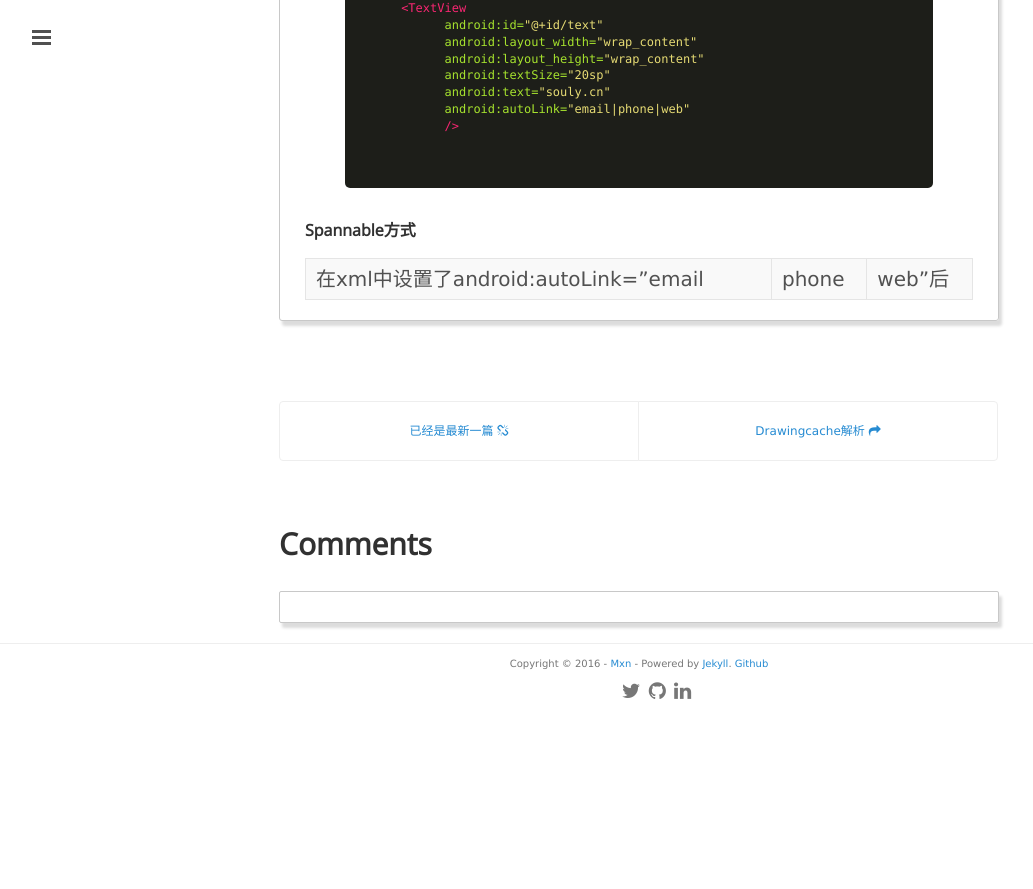
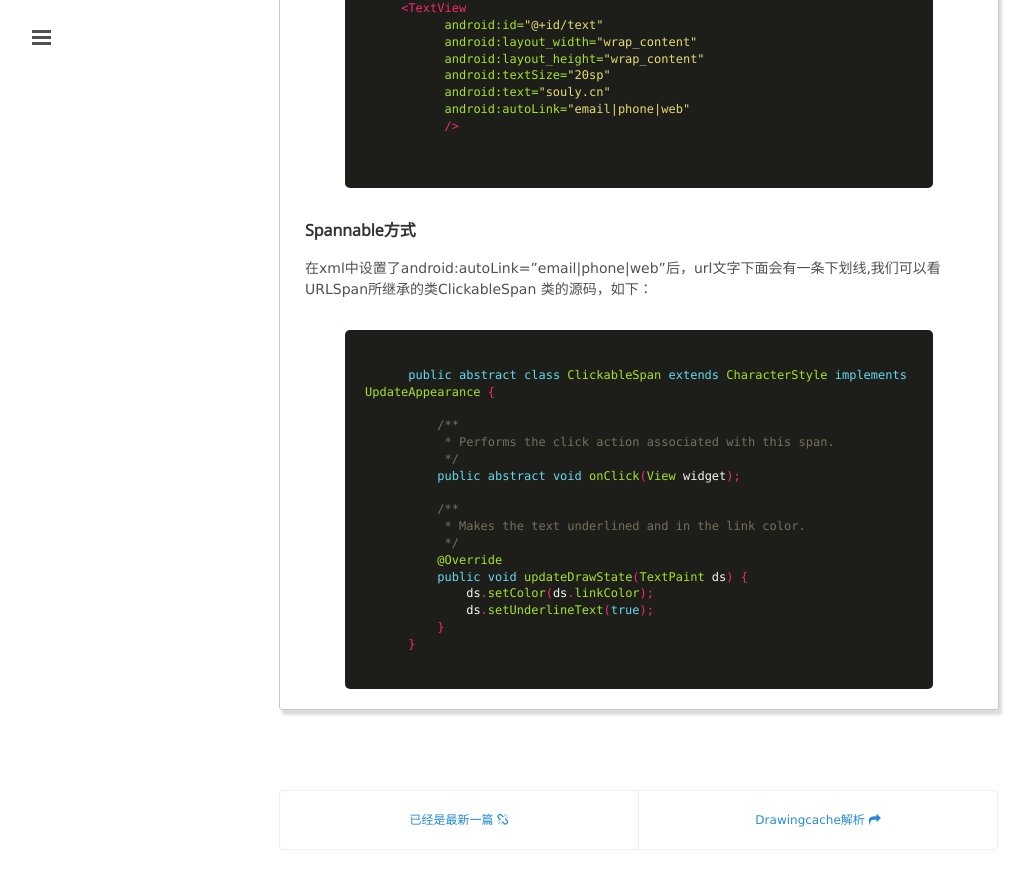
Before and after one commit to mxn21/mxn21.github.io, a Jekyll site: the page built from _posts/2016-1-29-TextView超链接实现方式总结.md, in a window 1280 px wide and 900 px high, scrolled down 1596 px. Shown: the top 889 px of the window, without its empty margins (1-1034 px from the left). Built offline with Jekyll 4.4.1, drawn with Linux system fonts in a browser that asks for light colours; Markdown is read by kramdown in place of the engine named in the settings; comment, search, counter and statistics services are not loaded; before the commit the page ends 2312 px from its top, so only the background shows below that.

Commit message:
334543534

```diff
--- a/_posts/2016-1-29-TextView超链接实现方式总结.md
+++ b/_posts/2016-1-29-TextView超链接实现方式总结.md
@@ -74,4 +74,24 @@
 
 ### Spannable方式
 
-在xml中设置了android:autoLink="email|phone|web"后
+在xml中设置了android:autoLink="email|phone|web"后，url文字下面会有一条下划线,我们可以看URLSpan所继承的类ClickableSpan
+类的源码，如下：
+
+      {% highlight java %}
+      public abstract class ClickableSpan extends CharacterStyle implements UpdateAppearance {
+
+          /**
+           * Performs the click action associated with this span.
+           */
+          public abstract void onClick(View widget);
+
+          /**
+           * Makes the text underlined and in the link color.
+           */
+          @Override
+          public void updateDrawState(TextPaint ds) {
+              ds.setColor(ds.linkColor);
+              ds.setUnderlineText(true);
+          }
+      }
+       {% endhighlight %}
```
